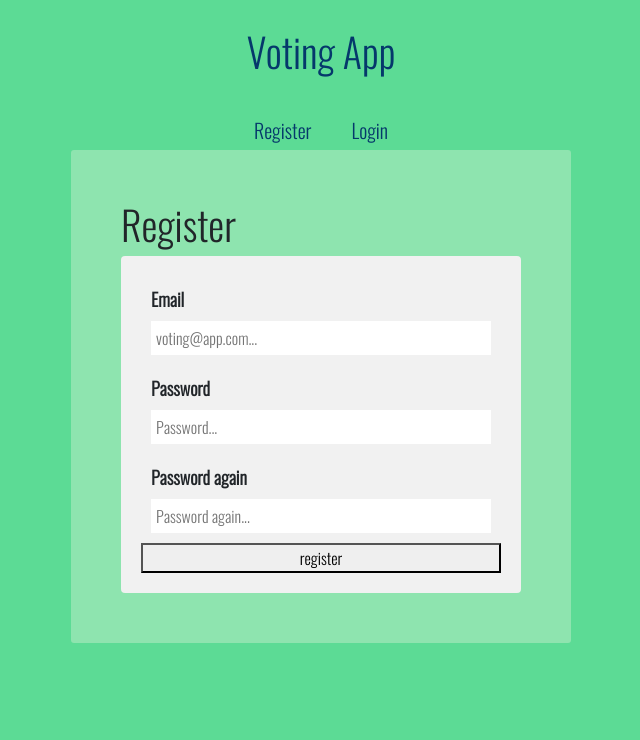
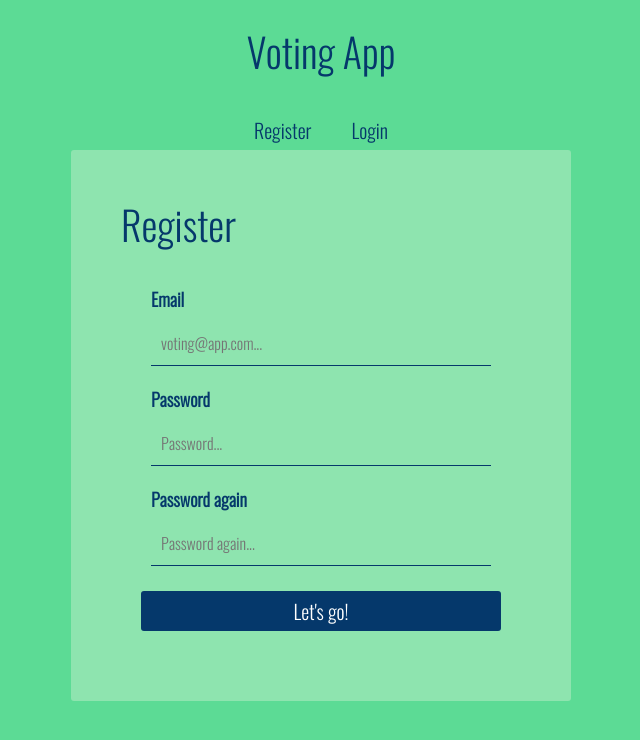
Before and after one commit to adam-nmth/votingApp, a React (Create React App) app: page /register in a window 1280 px wide. Shown: the top 740 px of the page, without its empty margins (319-959 px from the left). Built offline with nearby package versions, Linux system fonts and the light colour scheme.

Commit message:
improved design

```diff
--- /dev/null
+++ b/src/Components/Button/index.js
@@ -0,0 +1,15 @@
+import React from 'react';
+import styled from 'styled-components';
+
+const Button = styled.button`
+    margin-top: 15px;
+    padding: ${props => props.padding || '5px'};
+    font-size: 20px;
+    border: 0;
+    background: #05386B;
+    color: white;
+    border-radius: 3px;
+    cursor: pointer;
+`;
+
+export default Button;
--- a/src/Components/Form/index.js
+++ b/src/Components/Form/index.js
@@ -2,7 +2,6 @@ import React from 'react';
 import styled from 'styled-components';
 
 const StyledForm = styled.form`
-  background: #f1f1f1;
   display: flex;
   flex-direction: column;
   max-width: 415px;
--- a/src/Components/Input/index.js
+++ b/src/Components/Input/index.js
@@ -10,14 +10,19 @@ const Wrapper = styled.div`
 const Label = styled.label`
   font-weight: bold;
   font-size: 18px;
+  color: #05386B;
 `;
 
 const StyledInput = styled.input`
-  background: white;
-  border: 0;
-  padding: 5px;
+  background: transparent;
+  border-bottom: 1px solid #05386B;
+  border-top: 0;
+  border-left: 0;
+  border-right: 0;
+  padding: 10px;
+  color: #05386B;
 
-  &:focus{
+  &:focus {
     outline: 0;
   }
 `;
@@ -32,6 +37,6 @@ const Input = ({ label, value, onChange, type, placeholder }) => (
       placeholder={placeholder}
     />
   </Wrapper>
-)
+);
 
 export default Input;
--- a/src/Views/CreatePoll/index.js
+++ b/src/Views/CreatePoll/index.js
@@ -5,6 +5,8 @@ import styled from 'styled-components';
 import { addNewPoll } from '../../store/actions/polls';
 import Authorization from '../../Components/Authorization';
 import Title from '../../Components/Title';
+import Form from '../../Components/Form';
+import Button from '../../Components/Button';
 import { fetchCreatePoll } from '../../store/actions/polls';
 
 const Wrapper = styled.div`
@@ -55,13 +57,13 @@ class CreatePoll extends React.Component {
     return (
       <Wrapper>
         <Title>Create Poll</Title>
-        <form onSubmit={this.onSubmit} >
+        <Form onSubmit={this.onSubmit} >
           { !this.state.response && <textarea required onChange={this.onChange} /> }
           {!!this.state.response &&
             <div>{ this.state.response }</div>
           }
-          { !this.state.response && <button>start Poll</button> }
-        </form>
+          { !this.state.response && <Button type='submit'>Start Poll</Button> }
+        </Form>
       </Wrapper>
     )
   }
--- a/src/Views/Login/index.js
+++ b/src/Views/Login/index.js
@@ -5,33 +5,35 @@ import { fetchLogin } from '../../store/actions/auth';
 // components
 import Input from '../../Components/Input';
 import Form from '../../Components/Form';
+import Title from '../../Components/Title';
+import Button from '../../Components/Button';
 
 class Login extends React.Component {
   state = {
     email: '',
-    password: ''
-  }
+    password: '',
+  };
 
-  handleLogin = this.handleLogin.bind(this)
+  handleLogin = this.handleLogin.bind(this);
 
   // make auth component
   componentWillMount() {
-    if(this.props.authorized){
+    if (this.props.authorized) {
       this.props.history.push('/polls');
     }
   }
 
   componentWillReceiveProps(nextProps) {
-    if(!this.props.authorized && nextProps.authorized){
-      this.props.history.push('/polls')
+    if (!this.props.authorized && nextProps.authorized) {
+      this.props.history.push('/polls');
     }
   }
 
-  onChange(text, source){
+  onChange(text, source) {
     this.setState({ [source]: text });
   }
 
-  handleLogin(e){
+  handleLogin(e) {
     e.preventDefault();
 
     this.props.dispatch(fetchLogin(this.state));
@@ -40,39 +42,31 @@ class Login extends React.Component {
   render() {
     return (
       <div>
-        <h1>
-          Login
-        </h1>
-        <Form
-          onSubmit={this.handleLogin}
-        >
+        <Title>Login</Title>
+        <Form onSubmit={this.handleLogin}>
           <Input
-            value={ this.state.email }
-            label='Email'
-            onChange={(text) => this.onChange(text.target.value, 'email')}
-            type='email'
-            placeholder='voting@app.com...'
+            value={this.state.email}
+            label="Email"
+            onChange={text => this.onChange(text.target.value, 'email')}
+            type="email"
+            placeholder="voting@app.com..."
           />
           <Input
-            value={ this.state.password }
-            label='Password'
-            onChange={(text) => this.onChange(text.target.value, 'password')}
-            type='password'
-            placeholder='Password...'
+            value={this.state.password}
+            label="Password"
+            onChange={text => this.onChange(text.target.value, 'password')}
+            type="password"
+            placeholder="Password..."
           />
-          <button
-            type='submit'
-          >
-          Login</button>
+          <Button type="submit">Login</Button>
         </Form>
-
       </div>
-    )
+    );
   }
 }
 
 const mapStateToProps = state => ({
-  authorized: state.auth.authorized
-})
+  authorized: state.auth.authorized,
+});
 
 export default connect(mapStateToProps)(Login);
--- a/src/Views/Polls/index.js
+++ b/src/Views/Polls/index.js
@@ -1,29 +1,50 @@
 import React from 'react';
 import { Link } from 'react-router-dom';
 import { connect } from 'react-redux';
-import {
-  fetchAllPolls
-} from '../../store/actions/polls';
+import styled from 'styled-components';
+
+import { fetchAllPolls } from '../../store/actions/polls';
 import Authorization from '../../Components/Authorization';
 import Title from '../../Components/Title';
+import Button from '../../Components/Button';
+
+const PollWrapper = styled.article`
+  display: flex;
+  flex-direction: row;
+  justify-content: space-between;
+  align-items: center;
+  background: white;
+  padding: 10px;
+  border-radius: 3px;
+  box-shadow: #999 0px 2px 4px;
+  margin-bottom: 10px;
+`;
+
+const PollTitle = styled.h3`
+  color: #05386b;
+`;
+
+const PollButton = styled.span`
+  color: #05386b;
+`;
 
 class Polls extends React.Component {
   componentDidMount() {
-    this.props.dispatch(fetchAllPolls())
+    this.props.dispatch(fetchAllPolls());
   }
 
   renderPolls() {
     // counts should be turned into percentages
     return this.props.polls.all.map((item, i) => (
-      <article key={`poll${i}`} >
+      <PollWrapper key={`poll${i}`}>
         <Link to={`/poll/${item.public_url}`}>
-          <h3>{item.question}</h3>
+          <PollTitle>{item.question}</PollTitle>
         </Link>
         <Link to={`/poll/${item.public_url}`}>
-          <span> see poll </span>
+          <PollButton> See Poll </PollButton>
         </Link>
-      </article>
-    ))
+      </PollWrapper>
+    ));
   }
 
   render() {
@@ -32,12 +53,14 @@ class Polls extends React.Component {
         <Title>Polls</Title>
         {this.renderPolls()}
         <hr />
-        <Link to='/create_poll'>
-          + Create New Poll
+        <Link to="/create_poll">
+          <Button padding={'5px 10px'}>+ Create New Poll</Button>
         </Link>
       </section>
-    )
+    );
   }
 }
 
-export default connect(({ polls, auth }) => ({ polls, auth }))(Authorization(Polls));
+export default connect(({ polls, auth }) => ({ polls, auth }))(
+  Authorization(Polls)
+);
--- a/src/Views/Register/index.js
+++ b/src/Views/Register/index.js
@@ -5,6 +5,8 @@ import { fetchRegister } from '../../store/actions/auth';
 // components
 import Input from '../../Components/Input';
 import Form from '../../Components/Form';
+import Title from '../../Components/Title';
+import Button from '../../Components/Button';
 
 class Register extends React.Component {
   handleSubmit = this.handleSubmit.bind(this);
@@ -55,7 +57,7 @@ class Register extends React.Component {
   render() {
     return (
       <div>
-        <h1>Register</h1>
+        <Title>Register</Title>
         <Form onSubmit={this.handleSubmit}>
           <Input
             type="email"
@@ -81,7 +83,7 @@ class Register extends React.Component {
             required
             onChange={text => this.onChange('passwordTwo', text.target.value)}
           />
-          <button type="submit">register</button>
+          <Button type="submit">Let's go!</Button>
         </Form>
       </div>
     );
--- /dev/null
+++ b/src/Views/SinglePoll/VoteReaction/index.js
@@ -0,0 +1,20 @@
+import React from 'react';
+import styled from 'styled-components';
+import Button from '../../../Components/Button';
+
+const VoteButton = styled(Button)`
+  margin: 10px;
+  padding: 5px 10px;
+`;
+
+class VoteReaction extends React.Component {
+  render() {
+    return (
+      <VoteButton>
+        {this.props.title + ' - ' + this.props.voteCount}
+      </VoteButton>
+    )
+  }
+}
+
+export default VoteReaction;
--- a/src/Views/SinglePoll/index.js
+++ b/src/Views/SinglePoll/index.js
@@ -1,5 +1,7 @@
 import React from 'react';
 import { connect } from 'react-redux';
+import styled from 'styled-components';
+
 import {
   fetchSinglePoll,
   fetchVote,
@@ -7,6 +9,12 @@ import {
   deletePoll
 } from '../../store/actions/polls';
 import Authorization from '../../Components/Authorization';
+import Title from '../../Components/Title';
+import VoteReaction from './VoteReaction';
+
+const PollTitle = styled.h3`
+  color: #05386b;
+`;
 
 class SinglePoll extends React.Component {
   state = {
@@ -64,16 +72,20 @@ class SinglePoll extends React.Component {
     const myPoll = this.props.auth.personalData._id === this.state.poll.userId;
     return (
       <div>
-        <h1>Poll:</h1>
-        <h3>{ this.state.poll.question }</h3>
-          <div>
-            <span>Yes: { this.state.poll.yesCount }</span>
-            <span>No: { this.state.poll.noCount }</span>
-          </div>
+        <Title>Poll:</Title>
+        <PollTitle>{ this.state.poll.question }</PollTitle>
         { !this.state.poll.hasVoted &&
           <div>
-            <button onClick={() => this.handleVote(true)}>Yes</button>
-            <button onClick={() => this.handleVote(false)}>No</button>
+            <VoteReaction
+              title='Yes'
+              voteCount={ this.state.poll.yesCount }
+              onClick={() => this.handleVote(true)}
+            />
+            <VoteReaction
+              title='No'
+              voteCount={ this.state.poll.noCount }
+              onClick={() => this.handleVote(false)}
+            />
           </div>
         }
         { !!myPoll &&
```
